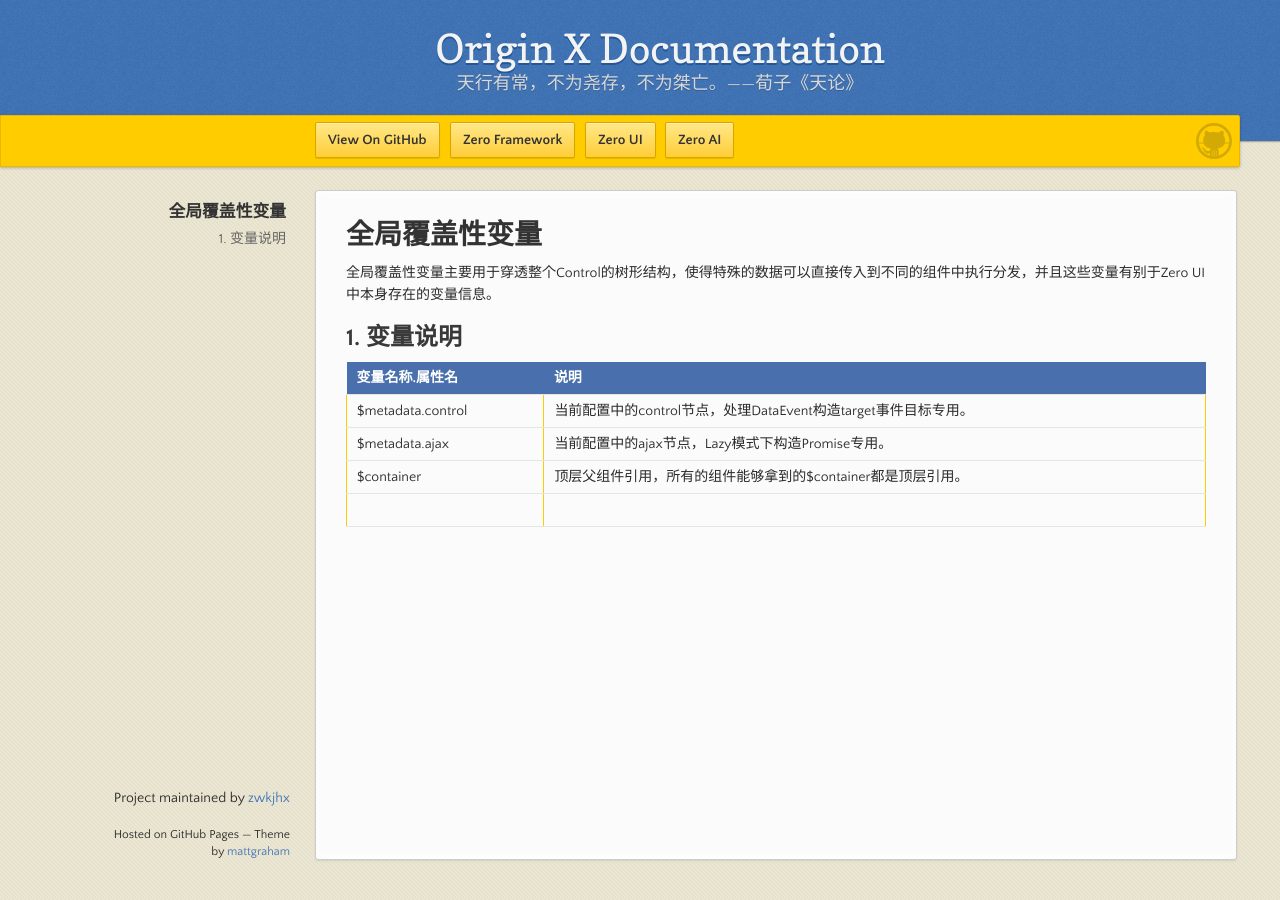
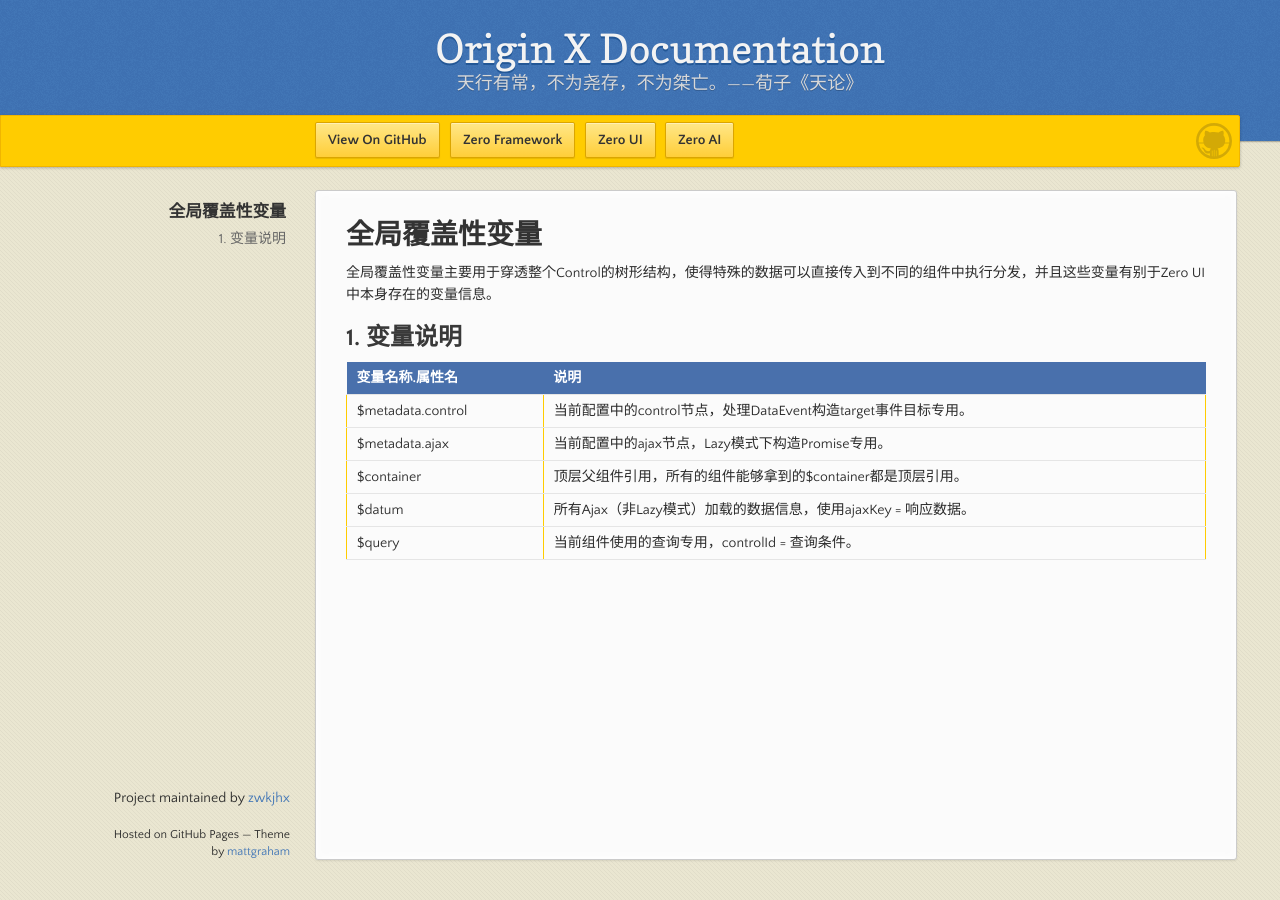
Before and after one commit to zwkjhx/ox-doc, a Jekyll site: the page built from specification/3-origin-xgui-fan/spo-016-quan-ju-fu-gai-xing-bian-liang.md, in a window 1280 px wide. Built offline with Jekyll 4.4.1, drawn with Linux system fonts in a browser that asks for light colours; our own code applies the rules of GitHub Pages for plain Markdown files.

Commit message:
Updates specification/3-origin-xgui-fan/spo-016-quan-ju-fu-gai-xing-bian-liang.md
Auto commit by GitBook Editor

```diff
--- a/specification/3-origin-xgui-fan/spo-016-quan-ju-fu-gai-xing-bian-liang.md
+++ b/specification/3-origin-xgui-fan/spo-016-quan-ju-fu-gai-xing-bian-liang.md
@@ -9,4 +9,5 @@
 | $metadata.control | 当前配置中的control节点，处理DataEvent构造target事件目标专用。 |
 | $metadata.ajax | 当前配置中的ajax节点，Lazy模式下构造Promise专用。 |
 | $container | 顶层父组件引用，所有的组件能够拿到的$container都是顶层引用。 |
-|  |  |
+| $datum | 所有Ajax（非Lazy模式）加载的数据信息，使用ajaxKey = 响应数据。 |
+| $query | 当前组件使用的查询专用，controlId = 查询条件。 |
```
